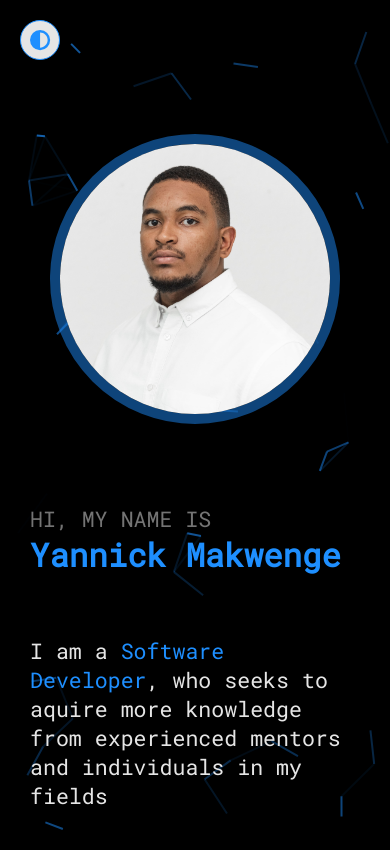
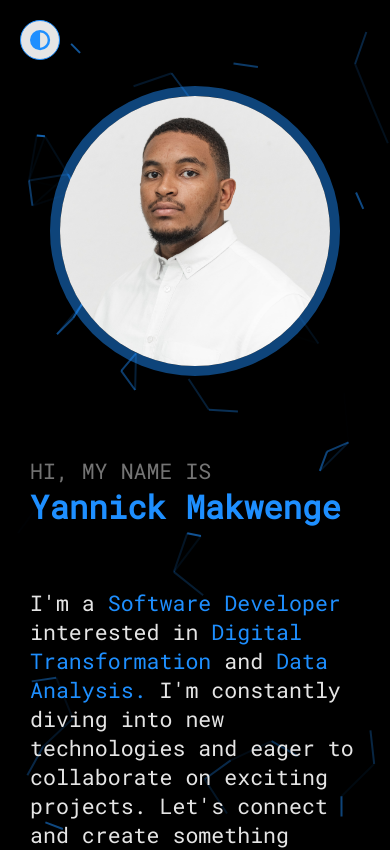
Before and after one commit to Yannick-M243/portofolio-frontend, a React (Create React App) app: page / in a window 390 px wide. Shown: the top 850 px of the page. Built offline with nearby package versions, Linux system fonts and the light colour scheme; no server answers; the HTML template or start-up script is replaced by a standard one.

Commit message:
update: change introduction

```diff
--- a/src/components/Welcome.js
+++ b/src/components/Welcome.js
@@ -10,9 +10,9 @@ function Welcome() {
                         <span className='opac-font'>HI, MY NAME IS</span>
                         <h1 className='primary-font'>Yannick Makwenge</h1>
                     </div>
-                    <p>I am a <span className='primary-font'>Software Developer</span>, who seeks to aquire more
-                        knowledge from experienced mentors
-                        and individuals in my fields</p>
+                    <p>I'm a<span className='primary-font'> Software Developer</span> interested in <span className='primary-font'>Digital Transformation</span> and <span className='primary-font'>Data Analysis. </span>
+                        I'm constantly diving into new technologies and eager to collaborate on exciting projects.
+                        Let's connect and create something amazing together!&#128640;</p>
                 </div>
                 <div className='image-container'>
                     <img src={profilePic} alt="profile" />
--- a/src/styles/_responsiveness.scss
+++ b/src/styles/_responsiveness.scss
@@ -33,7 +33,7 @@
             width: 100% !important;
             border-radius: 50%;
             padding-bottom: 50px;
-            padding-top: 80px;
+            padding-top: 100px;
         }
     }
     #experience {
```
